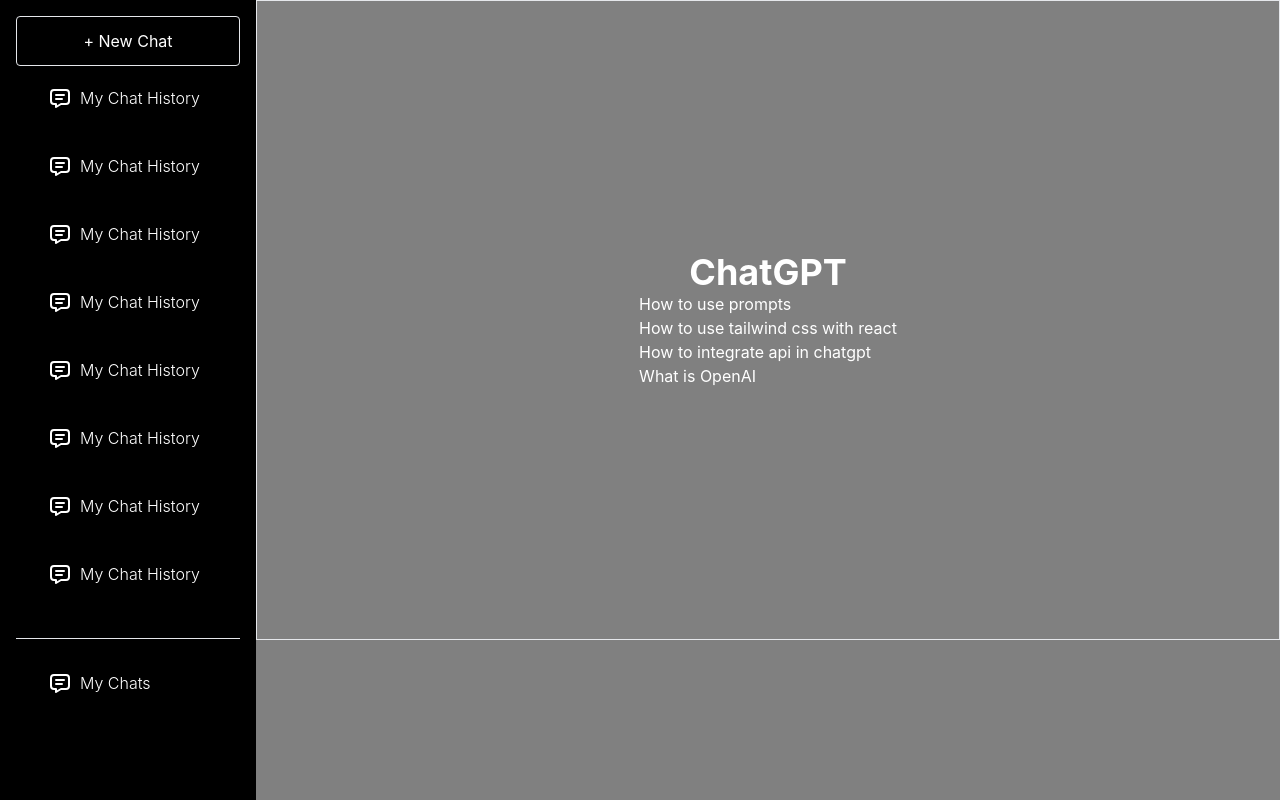
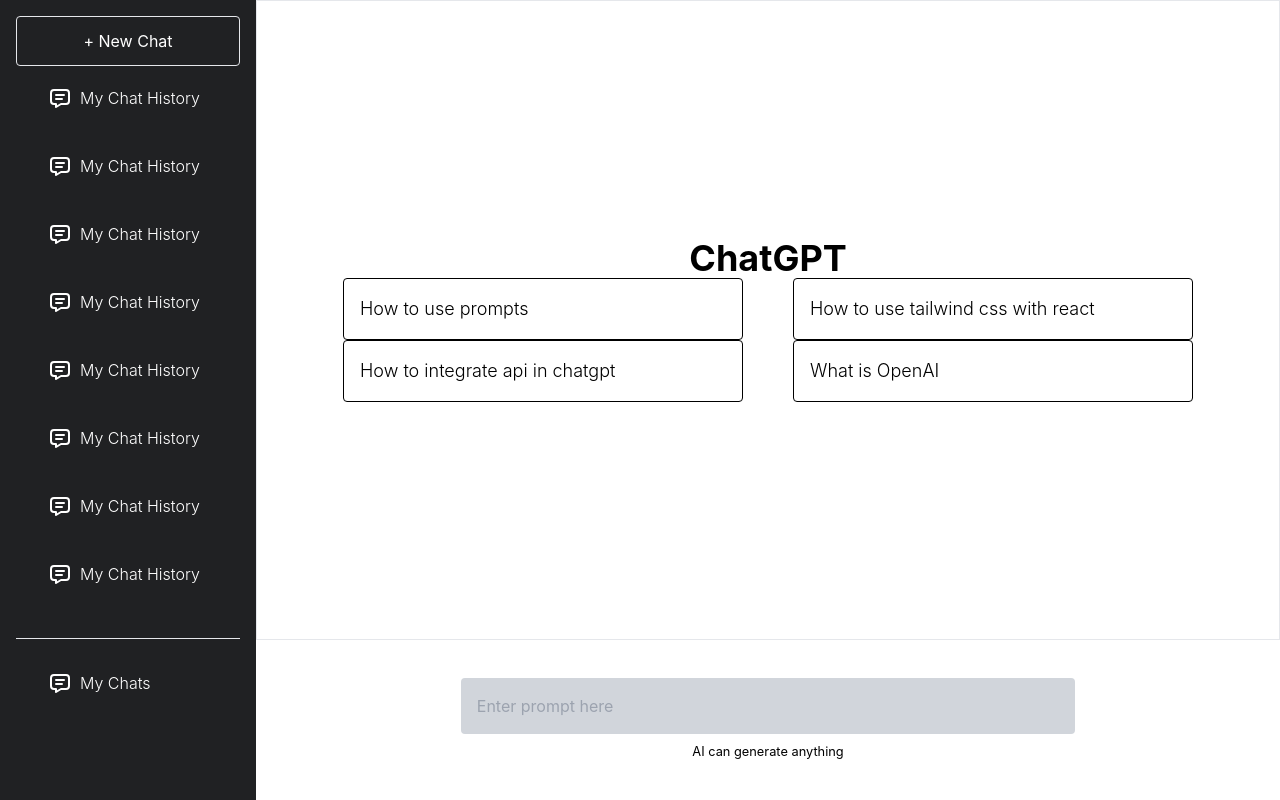
Before and after one commit to muhammadmueenarif/ChatGPT-and-React---AI-Chatbot-Revolution, a React (Create React App) app in the folder my-app/: page / in a window 1280 px wide. Built offline with nearby package versions, Linux system fonts and the light colour scheme.

Commit message:
chat option add

```diff
--- a/my-app/src/Chat/index.js
+++ b/my-app/src/Chat/index.js
@@ -5,9 +5,9 @@
     "How to integrate api in chatgpt", "What is OpenAI"];
   return (
     // chat screen
-    <div className="h-screen w-screen flex bg-[gray]">
+    <div className="h-screen w-screen flex bg-[white]">
       {/* sidebar */}
-      <div className="w-[20%] h-screen bg-[black] text-white p-4">
+      <div className="w-[20%] h-screen bg-[#202123] text-white p-4">
 
         {/* chat button  */}
         <div className="h-[5%]">
@@ -85,20 +85,28 @@
         {/* main chat box */}
       <div className="w-[80%]">
 
-        <div className=" h-[80%] border flex flex-col justify-center items-center text-white">
+        <div className=" h-[80%] border flex flex-col justify-center items-center text-black">
           <div className="text-4xl font-bold">ChatGPT</div>
 
-          <div>
+          <div className="flex flex-wrap justify-around max-w-[900px]">
             { example.map((item,index)=> {
                 return (
-                  <div> {item} </div>
+                  <div className="text-lg font-light p-4 border border-black rounded min-w-[400px] mt
+                   hover:bg-slate-300">
+                  {item} </div>
                 )
               })
             }
           </div>
         </div>
 
-        <div></div>
+        {/* chatgpt prompt input */}
+        <div className="h-[20%]">
+          <div className="flex flex-col items-center justify-center h-full w-full">
+            <input type="text" className="w-[60%] rounded text-black p-4 bg-gray-300" placeholder="Enter prompt here"/>
+            <small className="text-black mt-2">AI can generate anything</small>
+          </div>
+        </div>
       </div>
 
     </div>
```
